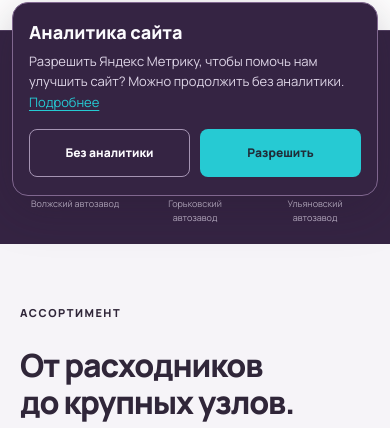
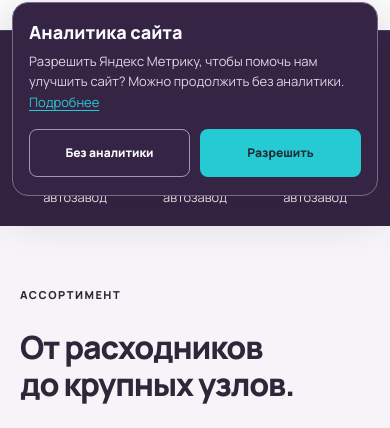
Before and after one commit to lexer85-hub/voyage-spb, a plain HTML site: page dist/index.html in a window 390 px wide. Shown: the part 636-1064 px from the top of the page. Drawn offline with Linux system fonts and the light colour scheme.

Commit message:
Simplify and unify manufacturer captions

```diff
--- a/dist/index.html
+++ b/dist/index.html
@@ -26,7 +26,7 @@
       type="font/woff2"
       crossorigin
     />
-    <link rel="stylesheet" href="styles.css?v=20261110-contact-copy" />
+    <link rel="stylesheet" href="styles.css?v=20261118-manufacturer-unified" />
     <script src="script.js?v=20261024-yandex" defer></script>
     <script src="analytics.js?v=20261113-metrika" defer></script>
     <script type="application/ld+json">
@@ -186,7 +186,8 @@
                   width="128"
                   height="76"
                   alt="Логотип ВАЗ — LADA"
-                /><strong>ВАЗ</strong><span>Волжский автозавод</span>
+                />
+                <span class="manufacturer-name">Волжский <span>автозавод</span></span>
               </li>
               <li>
                 <img
@@ -194,7 +195,8 @@
                   width="128"
                   height="76"
                   alt="Логотип ГАЗ"
-                /><strong>ГАЗ</strong><span>Горьковский автозавод</span>
+                />
+                <span class="manufacturer-name">Горьковский <span>автозавод</span></span>
               </li>
               <li>
                 <img
@@ -202,7 +204,8 @@
                   width="128"
                   height="76"
                   alt="Логотип УАЗ"
-                /><strong>УАЗ</strong><span>Ульяновский автозавод</span>
+                />
+                <span class="manufacturer-name">Ульяновский <span>автозавод</span></span>
               </li>
             </ul>
           </div>
--- a/dist/styles.css
+++ b/dist/styles.css
@@ -751,15 +751,14 @@ html {
   object-fit: contain;
   margin-bottom: 14px;
 }
-.manufacturer-list strong {
-  font-size: 19px;
-  letter-spacing: 2px;
-  line-height: 1.3;
-}
-.manufacturer-list li > span {
-  font-size: 10px;
-  color: #c0b5ca;
-  margin-top: 6px;
+.manufacturer-name {
+  font-size: 18px;
+  font-weight: 600;
+  line-height: 1.4;
+  color: #fff;
+}
+.manufacturer-name > span {
+  display: block;
 }
 @media (max-width: 800px) {
   .manufacturer-profile {
@@ -785,13 +784,8 @@ html {
     height: 55px;
     margin-bottom: 12px;
   }
-  .manufacturer-list strong {
-    font-size: 16px;
-  }
-  .manufacturer-list li > span {
-    font-size: 9px;
-    max-width: 90px;
-    line-height: 1.5;
+  .manufacturer-name {
+    font-size: clamp(12px, 3.3vw, 15px);
   }
 }
 .hero-grid {
```
Also changed, not shown: dist/privacy.html (+1 -1 lines).
